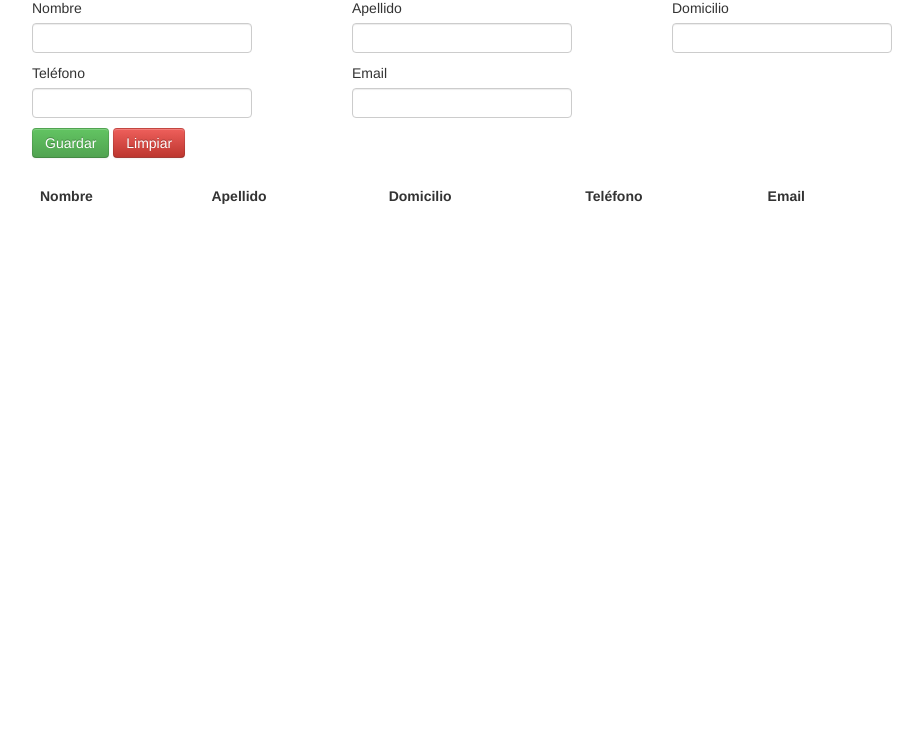
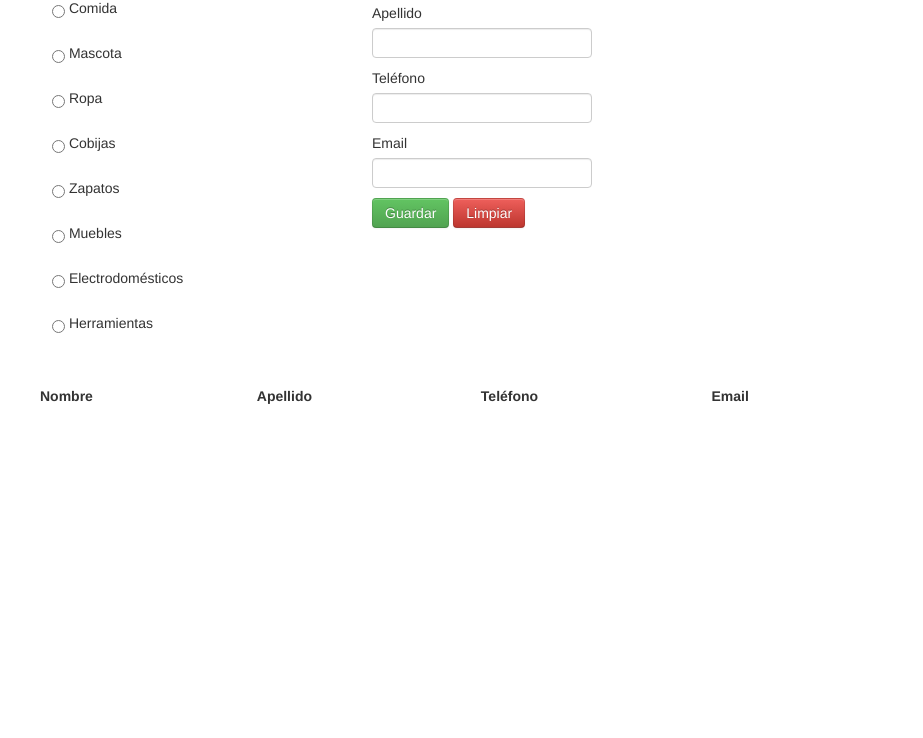
Before and after one commit to gerax302/BisteckMEAN, a website: page public/index.html in a window 1280 px wide. Shown: the part 62-800 px from the top of the page, without its empty margins (138-1061 px from the left). Drawn offline with Linux system fonts and the light colour scheme; no server answers.

Commit message:
agregado los radio

```diff
--- a/package.json
+++ b/package.json
@@ -1,5 +1,5 @@
 {
-  "name": "application-name",
+  "name": "Bisteck-Hackaton",
   "version": "0.0.1",
   "private": true,
   "scripts": {
--- a/public/index.html
+++ b/public/index.html
@@ -8,10 +8,48 @@
         <script type="text/javascript" src="/javascripts/script.js"></script>
     </head>
     <body>
+
     <div class="container" ng-controller="Clientes" ng-init="cargarClientes()">
-            <h1> Clientes </h1>
+    <!-- Contribuye -->
     <form action="javascript:void(0);">
-                <div class="row">
+        <div class="row span4" ng-controller="categoriaController">
+            <h3>Categoría</h2>
+                <label>
+                    <input type="radio" ng-model="catego.name" value="Comida">
+                    Comida
+                </label><br/>
+                  <label>
+                    <input type="radio" ng-model="catego.name" value="Mascota">
+                    Mascota
+                  </label><br/>
+                  <label>
+                    <input type="radio" ng-model="catego.name" value="Ropa">
+                    Ropa
+                  </label><br/>
+                  <label>
+                    <input type="radio" ng-model="catego.name" value="Cobijas">
+                    Cobijas
+                  </label><br/>
+                  <label>
+                    <input type="radio" ng-model="catego.name" value="Zapatos">
+                    Zapatos
+                  </label><br/>
+                  <label>
+                    <input type="radio" ng-model="catego.name" value="Muebles">
+                    Muebles
+                  </label><br/>
+                  <label>
+                    <input type="radio" ng-model="catego.name" value="Electrodomésticos">
+                    Electrodomésticos
+                  </label><br/>
+                <label>
+                    <input type="radio" ng-model="catego.name" value="Herramientas">
+                    Herramientas
+                </label><br/>
+                <!-- <tt>color = {{catego.name | json}}</tt><br/> -->
+        </div>
+
+
             <div class="span4">
                 <label> Nombre </label>
                 <input type="text" ng-model="nombre" />
@@ -20,12 +58,12 @@
                 <label> Apellido </label>
                 <input type="text" ng-model="apellido" />
             </div>
-                    <div class="span4">
+<!--         <div class="span4">
                 <label> Domicilio </label>
                 <input type="text" ng-model="domicilio" />
-                    </div>
-                </div>
-                <div class="row">
+            </div> -->
+
+
                 <div class="span4">
                     <label> Teléfono </label>
                     <input type="text" ng-model="telefono" />
@@ -34,7 +72,7 @@
                     <label> Email </label>
                     <input type="text" ng-model="email" />
                 </div>
-                </div>
+
             <div class="row">
                 <div class="span4">
                     <input type="submit" value="Guardar" class="btn btn-success" ng-click="guardarCliente()" />
@@ -47,7 +85,7 @@
                     <tr>
                         <th> Nombre </th>
                         <th> Apellido </th>
-                        <th> Domicilio </th>
+                        <!-- <th> Domicilio </th> -->
                         <th> Teléfono </th>
                         <th> Email </th>
                         <th>  </th>
@@ -58,7 +96,7 @@
                     <tr ng-repeat="item in clientes">
                         <td> {{item.nombre}} </td>
                         <td> {{item.apellido}} </td>
-                        <td> {{item.domicilio}} </td>
+                    <!-- <td> {{item.domicilio}} </td> -->
                         <td> {{item.telefono}} </td>
                         <td> {{item.email}} </td>
                         <td> <a href="javascript:void(0);" class="btn btn-info" ng-click="recuperarCliente(item._id)"> Editar </a> </td>
--- a/public/javascripts/script.js
+++ b/public/javascripts/script.js
@@ -1,9 +1,18 @@
 var aplicacion = angular.module('aplicacion', []);
+
+//
+aplicacion.controller('categoriaController', ['$scope', function($scope) {
+      $scope.color = {
+        name: 'blue'
+      };
+    }]);
+//
+
 aplicacion.controller('Clientes', function($scope, $http) {
     $scope._id = null;
     $scope.nombre = '';
     $scope.apellido = ''
-    $scope.domicilio = '';
+    //$scope.domicilio = '';
     $scope.telefono = '';
     $scope.email = '';
     $scope.clientes = [];
@@ -29,7 +38,7 @@ aplicacion.controller('Clientes', function($scope, $http) {
             params: {
                 nombre: $scope.nombre,
                 apellido: $scope.apellido,
-                domicilio: $scope.domicilio,
+                //domicilio: $scope.domicilio,
                 telefono: $scope.telefono,
                 email: $scope.email,
                 _id: $scope._id
@@ -60,7 +69,7 @@ aplicacion.controller('Clientes', function($scope, $http) {
                 $scope._id = data._id;
                 $scope.nombre = data.nombre;
                 $scope.apellido = data.apellido;
-                $scope.domicilio = data.domicilio;
+                //$scope.domicilio = data.domicilio;
                 $scope.telefono = data.telefono;
                 $scope.email = data.email;
             }else{
@@ -95,7 +104,7 @@ aplicacion.controller('Clientes', function($scope, $http) {
         $scope._id = null;
         $scope.nombre = '';
         $scope.apellido = '';
-        $scope.domicilio = '';
+        //$scope.domicilio = '';
         $scope.telefono = '';
         $scope.email = '';
     };
```
Also changed, not shown: app.js (+7 -11 lines). Lines whose indentation alone changed are shown as unchanged.
